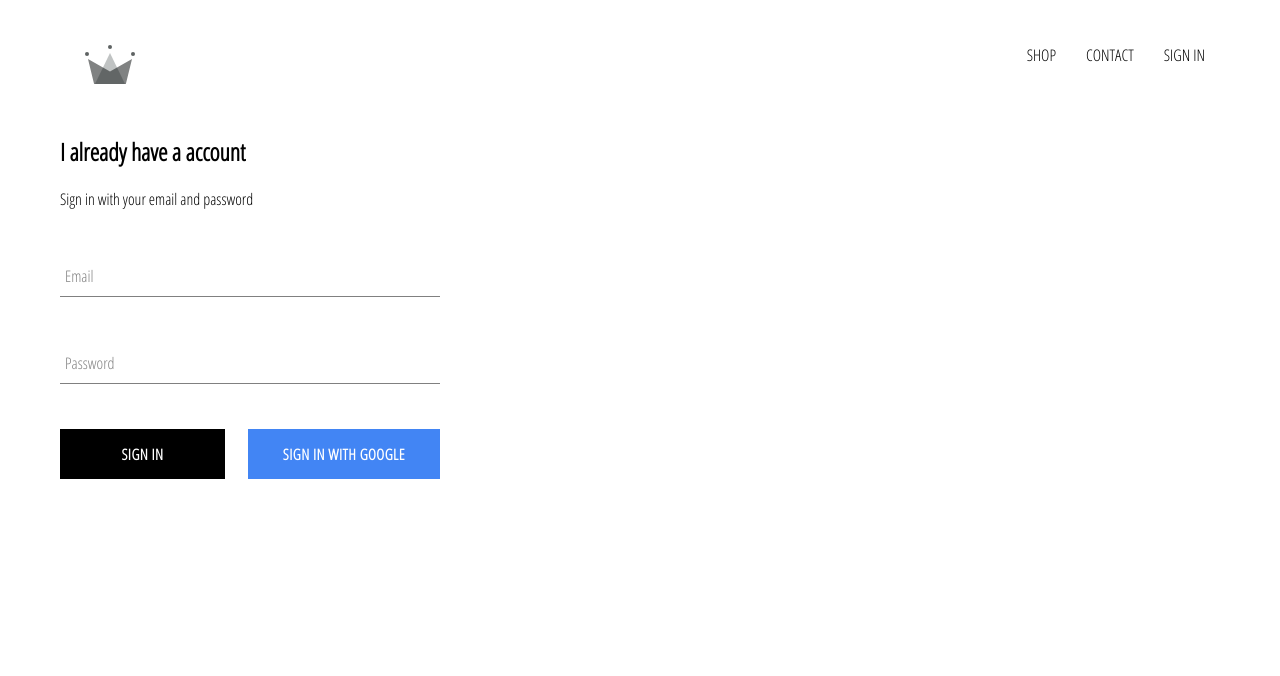
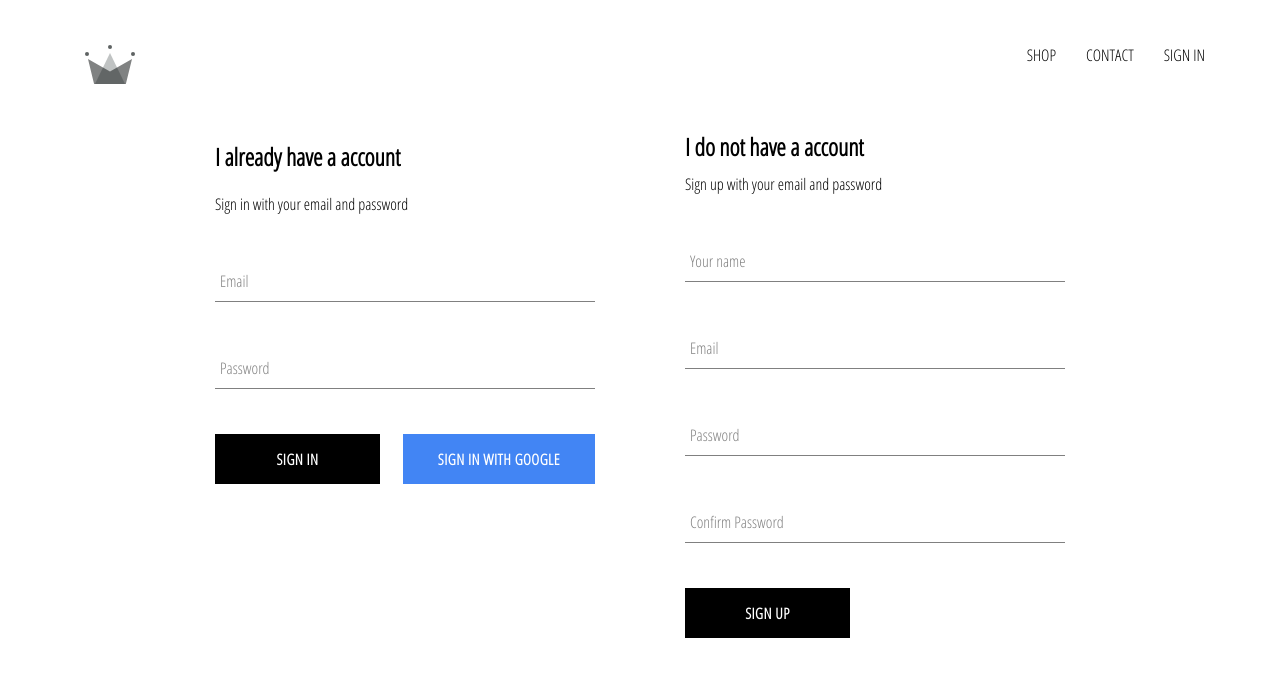
Before and after one commit to thiaraujo/crwn-clothing, a React (Create React App) app: page /signin in a window 1280 px wide. Shown: the top 676 px of the page. Built offline with nearby package versions, Linux system fonts and the light colour scheme; no server answers.

Commit message:
implemented firebase utils, included ability to store authenticated users into our firestore database

```diff
--- /dev/null
+++ b/src/components/sign-up/sign-up.component.jsx
@@ -0,0 +1,102 @@
+import React from "react";
+
+import FormInput from "../form-input/form-input.component";
+import CustonButton from "../custom-button/custon-button.component";
+
+import { auth, createUserProfileDocument } from '../../firebase/firebase.utils';
+
+import './sing-up.styles.scss';
+
+class SignUp extends React.Component {
+    constructor(){
+        super();
+
+        this.state = {
+            displayName: '',
+            email: '',
+            password: '',
+            confirmPassword: ''
+        };
+    }
+
+    handleSubmit = async event =>{
+        event.preventDefault();
+
+        const { displayName, email, password, confirmPassword } = this.state;
+
+        if(password !== confirmPassword){
+            alert("passwords don't match");
+            return;
+        }
+
+        try {
+            const { user } = await auth.createUserWithEmailAndPassword(email, password);
+
+            await createUserProfileDocument(user, { displayName });
+
+            this.setState({
+                displayName: '',
+                email: '',
+                password: '',
+                confirmPassword: ''
+            });
+        } catch (error) {
+            console.log(error);
+        }
+    }
+
+    handleChange = event => {
+        const { name, value } = event.target;
+
+        this.setState({ [name]: value });
+    }
+
+    render(){
+        const { displayName, email, password, confirmPassword } = this.state;
+        return(
+            <div className='sign-up'>
+                <h2 className='title'>I do not have a account</h2>
+                <span>Sign up with your email and password</span>
+
+                <form className='sign-up-form' onSubmit={this.handleSubmit}>
+                    <FormInput
+                        type='text'
+                        name='displayName'
+                        value={displayName}
+                        onChange={this.handleChange}
+                        label='Your name'
+                        required
+                    />
+                    <FormInput
+                        type='email'
+                        name='email'
+                        value={email}
+                        onChange={this.handleChange}
+                        label='Email'
+                        required
+                    />
+                    <FormInput
+                        type='password'
+                        name='password'
+                        value={password}
+                        onChange={this.handleChange}
+                        label='Password'
+                        required
+                    />
+                    <FormInput
+                        type='password'
+                        name='confirmPassword'
+                        value={confirmPassword}
+                        onChange={this.handleChange}
+                        label='Confirm Password'
+                        required
+                    />
+
+                    <CustonButton type='submit'> SIGN UP </CustonButton>
+                </form>
+            </div>
+        );
+    }
+}
+
+export default SignUp;
--- /dev/null
+++ b/src/components/sign-up/sing-up.styles.scss
@@ -0,0 +1,9 @@
+.sign-up {
+  display: flex;
+  flex-direction: column;
+  width: 380px;
+
+  .title {
+    margin: 10px 0;
+  }
+}
--- a/src/pages/sign-in-and-sign-out/sign-in-and-sign-out.component.jsx
+++ b/src/pages/sign-in-and-sign-out/sign-in-and-sign-out.component.jsx
@@ -1,10 +1,12 @@
 import React from "react";
 import SignIn from '../../components/sign-in/sign-in.component';
+import SignUp from "../../components/sign-up/sign-up.component";
 import './sign-in-and-sign-out.styles.scss';
 
 const SignInAndSignOutPage = ()=> (
-    <div className='sing-in-and-sing-out'>
+    <div className='sign-in-and-sign-up'>
         <SignIn />
+        <SignUp />
     </div>
 )
 
--- a/src/pages/sign-in-and-sign-out/sign-in-and-sign-out.styles.scss
+++ b/src/pages/sign-in-and-sign-out/sign-in-and-sign-out.styles.scss
@@ -0,0 +1,6 @@
+.sign-in-and-sign-up {
+  width: 850px;
+  display: flex;
+  justify-content: space-between;
+  margin: 30px auto;
+}
```
